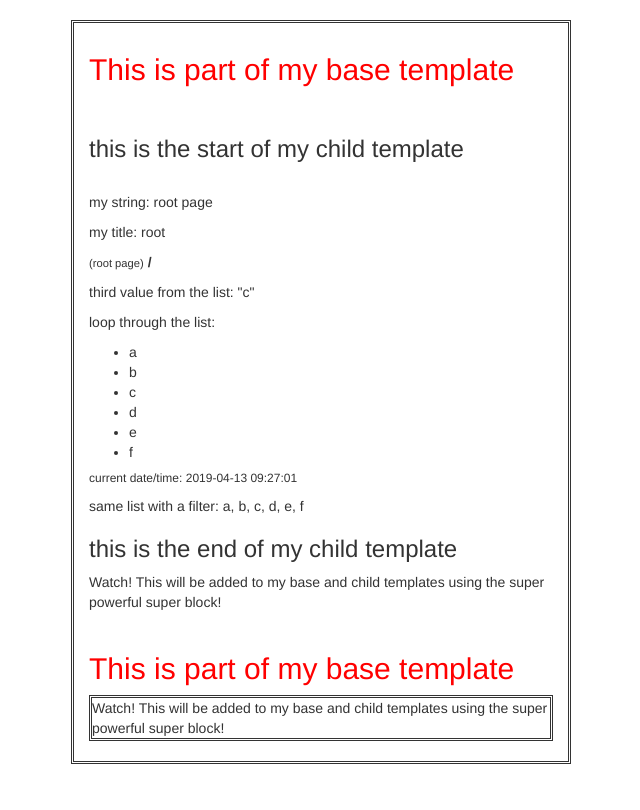
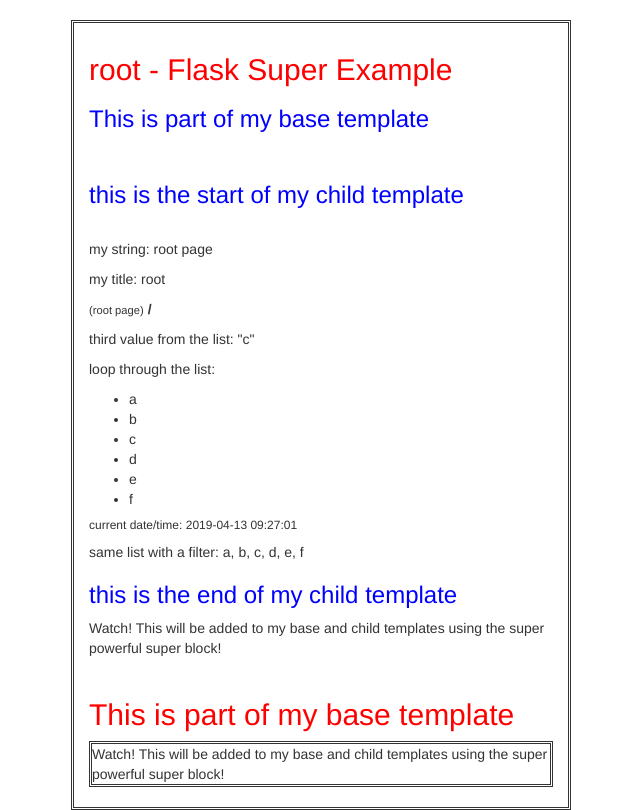
Before and after one commit to mekkoli/flaskBegin, a Flask app: page / in a window 1280 px wide. Shown: the part 52-862 px from the top of the page, without its empty margins (319-959 px from the left). Before the commit the page ends 816 px from the top, so only its background shows below. Run offline with Flask 2, Linux system fonts and the light colour scheme; some libraries are stand-ins or nearby versions.

```diff
--- a/templates/layout.html
+++ b/templates/layout.html
@@ -1,7 +1,9 @@
 {% from "macros.html" import nav_link with context %}
 <!DOCTYPE html>
 <html>
-<title>{% block title %}{% endblock %}</title>
+  {% block head %}
+    <title>{% block title %}{% endblock %} flask jinja2 first example</title>
+  {% endblock %}
 <head>
 <meta name="viewport" content="width=device-width, initial-scale=1.0">
 <link href="http://netdna.bootstrapcdn.com/bootstrap/3.0.0/css/bootstrap.min.css" rel="stylesheet" media="screen">
@@ -27,6 +29,7 @@
     font-weight:normal;
   }
   h2 {color: red;}
+  h3 {color: blue;}
 </style>
 </head>
 <body>
@@ -74,7 +77,10 @@
     </div><!-- /.container-fluid -->
   </nav>
   <div class="container">
-    <h2>This is part of my base template</h2><br>
+    {% block heading %}
+      <h2>{% block page %}{% endblock %} - Flask Super Example</h2>
+    {% endblock %}
+    <h3>This is part of my base template</h3><br>
     {% block content %}{% endblock %}<br>
     <h2>This is part of my base template</h2>
     <div class="footer">
--- a/templates/template.html
+++ b/templates/template.html
@@ -1,7 +1,13 @@
+{% extends "layout.html" %}
+{% block head %}
+  {{ super() }}
+{% endblock %}
+{% block page %}{{title}}{% endblock %}
+{% block heading %}
+  {{ super() }}
+{% endblock %}
+{% block content %}
 {% from "macros.html" import bold with context %}
-{% extends "layout.html" %}
-{% block title %}{{title}}{% endblock %}
-{% block content %}
 <h3> this is the start of my child template</h3><br>
 <p>my string: {{my_string}}</p>
 <p>my title: {{title}}</p>
```
